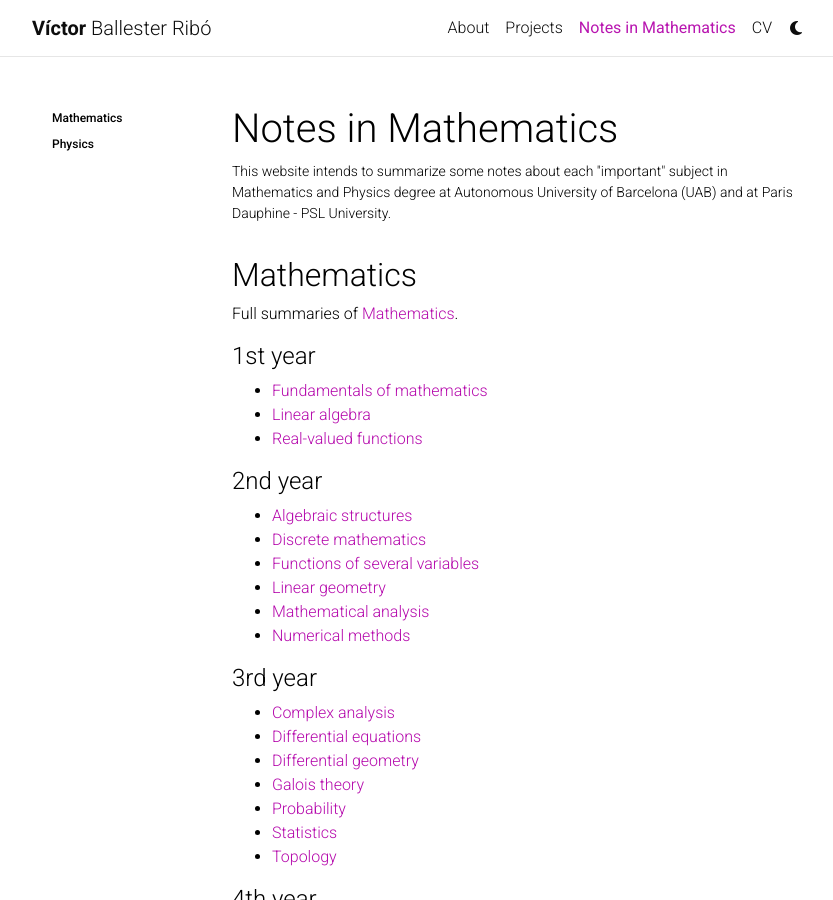
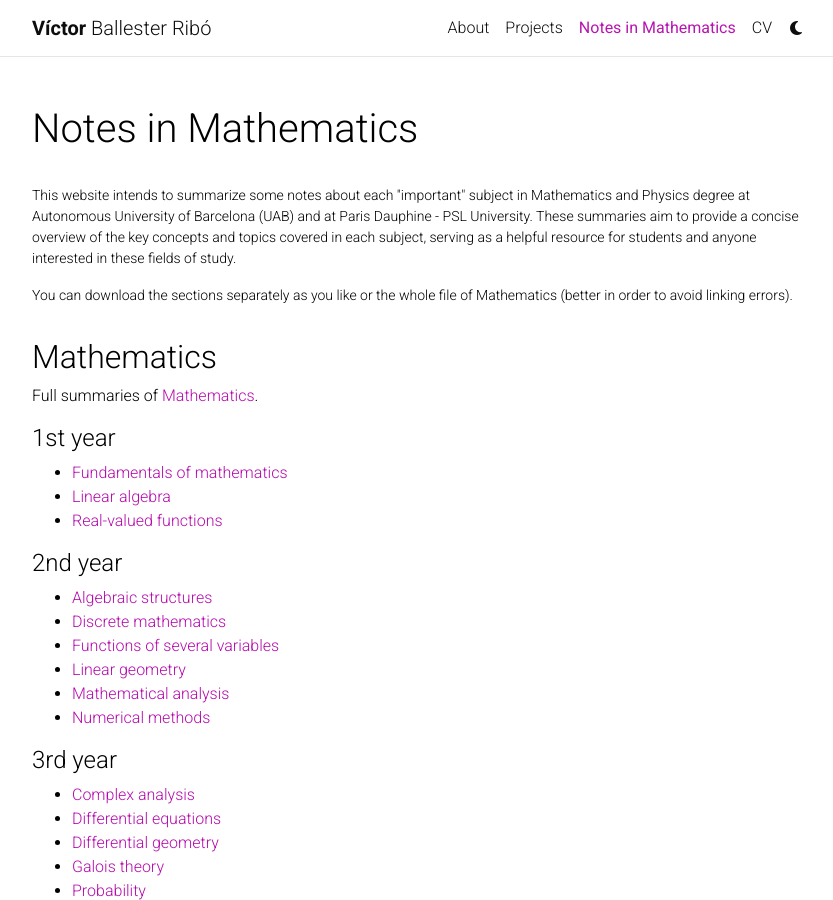
Before and after one commit to victorballester7/victorballester7.github.io, a Jekyll site: the page built from _pages/complete-summaries.md, in a window 1280 px wide and 900 px high. Shown: the whole window, without its empty margins (223-1056 px from the left). Built offline with Jekyll 4.4.1, drawn with Linux system fonts in a browser that asks for light colours; comment, search, counter and statistics services are not loaded; a style sheet for code colours, icons or effects is not loaded.

Commit message:
improve website complete summaries

```diff
--- a/_pages/complete-summaries.md
+++ b/_pages/complete-summaries.md
@@ -4,17 +4,25 @@
 title: Notes in Mathematics
 nav: true
 nav_order: 4
-description: This website intends to summarize some notes about each "important" subject in Mathematics and Physics degree at Autonomous University of Barcelona (UAB) and at Paris Dauphine - PSL University.
+description:
 toc:
-  sidebar: left
+  sidebar:
 ---
 
-## Mathematics
+<div class="post-description">
+  <p>This website intends to summarize some notes about each "important" subject in Mathematics and Physics degree at Autonomous University of Barcelona (UAB) and at Paris Dauphine - PSL University. These summaries aim to provide a concise overview of the key concepts and topics covered in each subject, serving as a helpful resource for students and anyone interested in these fields of study.</p>
+  <p>You can download the sections separately as you like or the whole file of Mathematics (better in order to avoid linking errors).</p>
+</div>
 
-{% if site.data.complete_summaries.mathematics %}
+{% if site.data.complete_summaries.areas %}
 
+{% for area in site.data.complete_summaries.areas %}
+
+<h2>{{ area.name }}</h2>
+{% if area.name == "Mathematics" %}
 <p>Full summaries of <a href="https://github.com/victorballester7/Complete-summaries/releases/latest/download/main_math.pdf" target="_top">Mathematics</a>.</p>
-{% for year in site.data.complete_summaries.mathematics %}
+{% endif %}
+{% for year in area.years %}
 <h4>{{ year.name }}</h4>
 <ul>
 {% for subject in year.subjects %}
@@ -23,19 +31,5 @@
 {% endfor %}
 </ul>
 {% endfor %}
-{% endif %}
-
-## Physics
-
-{% if site.data.complete_summaries.physics %}
-{% for year in site.data.complete_summaries.physics %}
-
-<h4>{{ year.name }}</h4>
-<ul>
-{% for subject in year.subjects %}
-{% assign filename = subject | replace: ' ', '_' %}
-  <li><a href="https://github.com/victorballester7/complete-summaries/releases/latest/download/{{ filename }}.pdf"> {{ subject }}</a></li>
-{% endfor %}
-</ul>
 {% endfor %}
 {% endif %}
```
Also changed, not shown: _data/complete_summaries.yml (+65 -60 lines).
